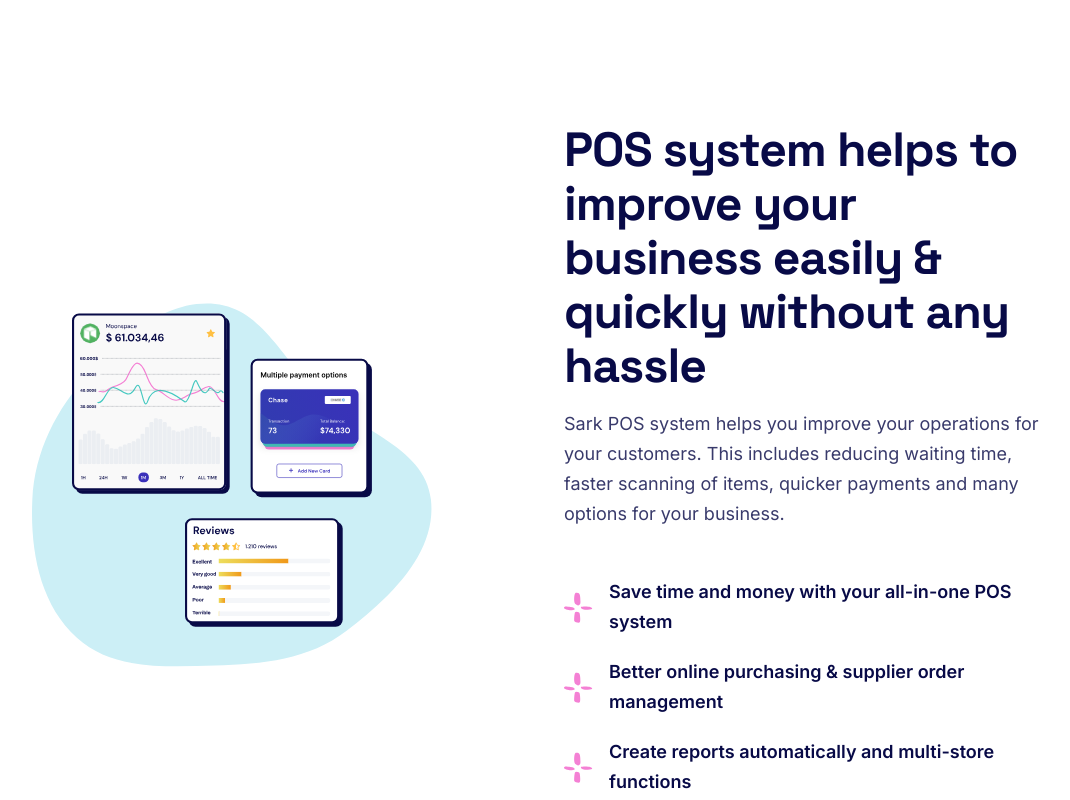
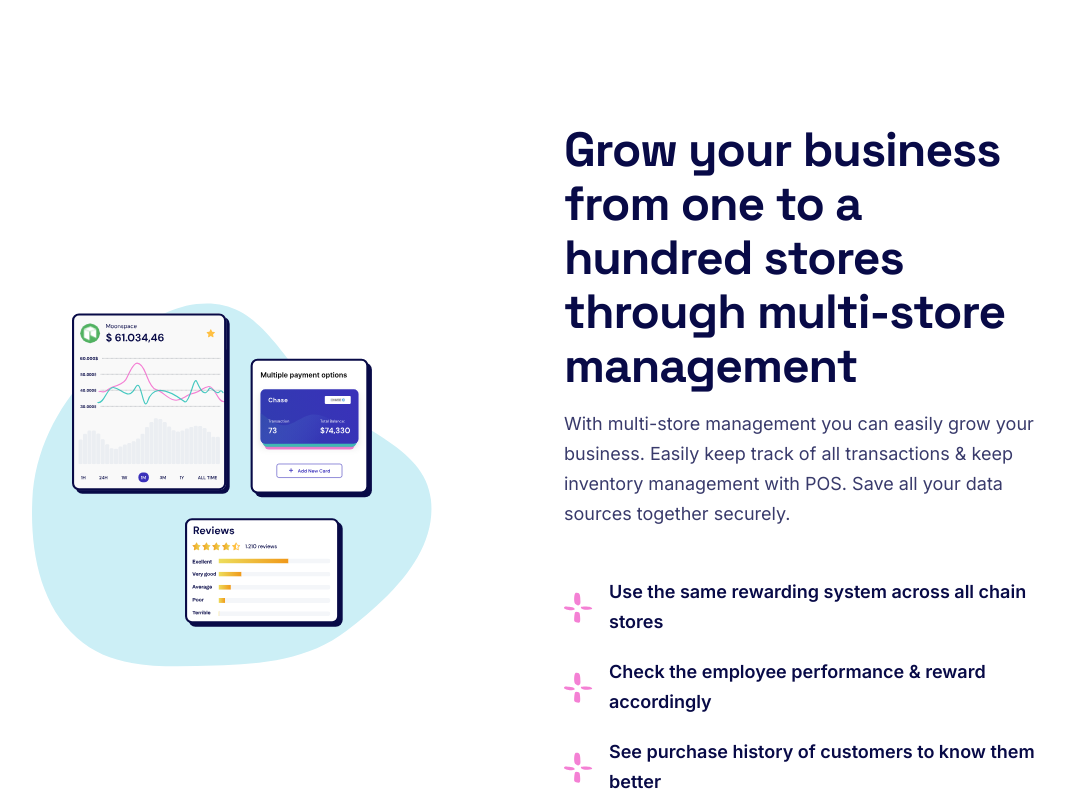
Before and after one commit to atuldedha/sniper-project-2, a React (Create React App) app: page / in a window 1280 px wide. Shown: the part 1280-2080 px from the top of the page, without its empty margins (124-1194 px from the left). Built offline with nearby package versions, Linux system fonts and the light colour scheme; a web font is replaced by a local one.

Commit message:
text changes

```diff
--- a/src/components/SolutionSection/SolutionSection.js
+++ b/src/components/SolutionSection/SolutionSection.js
@@ -48,15 +48,12 @@ const SolutionSection = () => {
       <div className="flex flex-col-reverse lg:flex-row-reverse items-center lg:space-x-24 mb-[130px]">
         <div className="basis-1/2">
           <SolutionPoints
-            title="POS system helps to improve your business easily & quickly without
-            any hassle"
-            subTitle="Sark POS system helps you improve your operations for your
-            customers. This includes reducing waiting time, faster scanning of
-            items, quicker payments and many options for your business."
+            title="Grow your business from one to a hundred stores through multi-store management"
+            subTitle="With multi-store management you can easily grow your business. Easily keep track of all transactions & keep inventory management with POS. Save all your data sources together securely."
             points={[
-              "Save time and money with your all-in-one POS system",
-              "Better online purchasing & supplier order management",
-              "Create reports automatically and multi-store functions",
+              "Use the same rewarding system across all chain stores",
+              "Check the employee performance & reward accordingly",
+              "See purchase history of customers to know them better",
             ]}
             pointImg={PointIcon2}
           />
```
